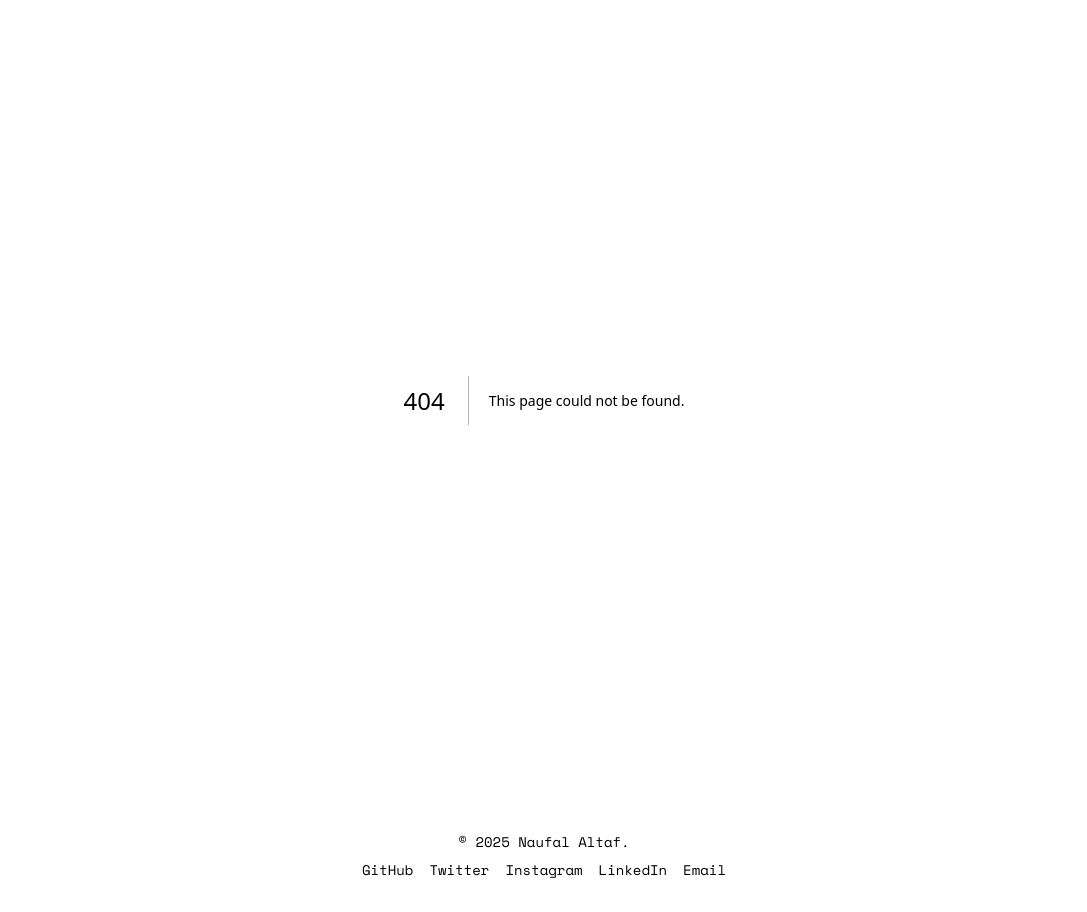
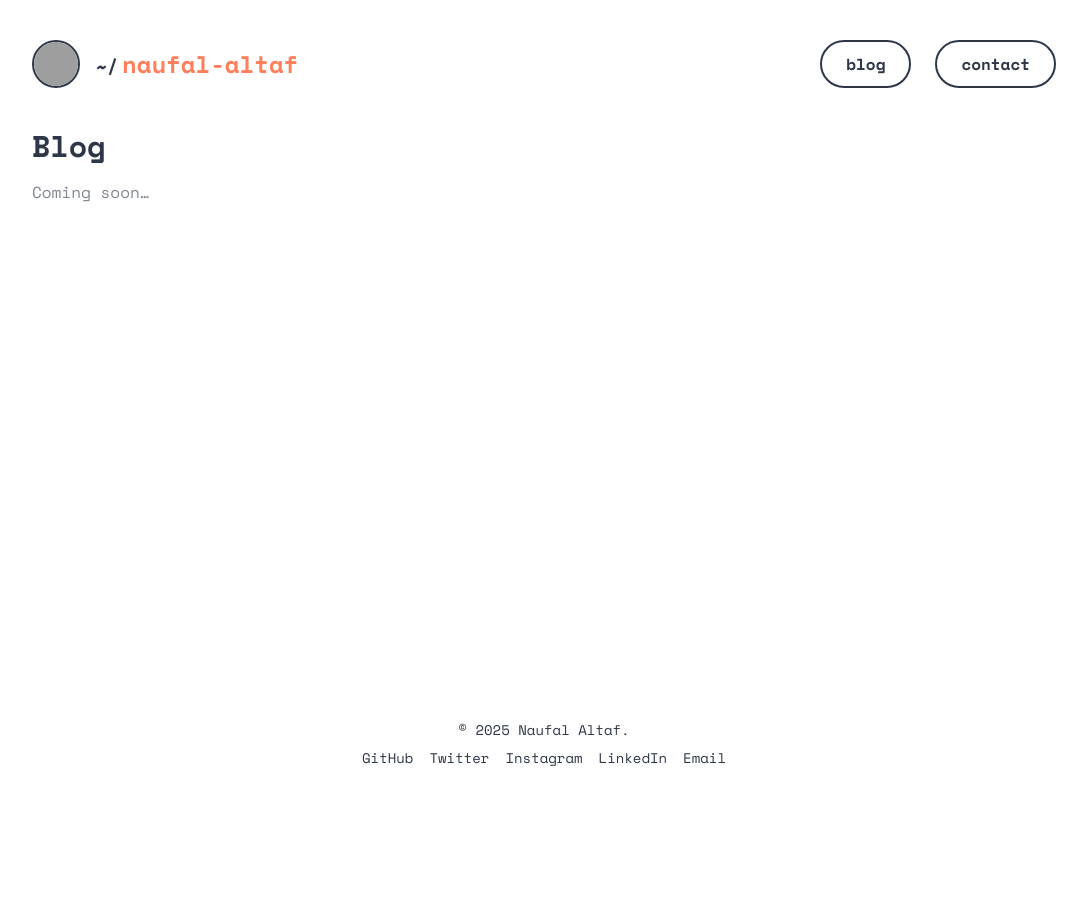
Before and after one commit to nawocci/site, a Next.js app: page /blog in a window 1280 px wide. Before the commit this address had no page. Shown: the whole page, without its empty margins (96-1183 px from the left). After the commit the page ends 800 px from the top, so only its background shows below. Built offline with nearby package versions, Linux system fonts and the light colour scheme; grey boxes are pictures that could not be loaded.

Commit message:
Implement a Navbar

```diff
--- a/next.config.ts
+++ b/next.config.ts
@@ -1,8 +1,15 @@
 import type { NextConfig } from "next";
 
 const nextConfig: NextConfig = {
-  /* config options here */
   reactCompiler: true,
+  images: {
+    remotePatterns: [
+      {
+        protocol: "https",
+        hostname: "avatars.githubusercontent.com",
+      },
+    ],
+  },
 };
 
 export default nextConfig;
--- a/package.json
+++ b/package.json
@@ -11,7 +11,8 @@
   "dependencies": {
     "next": "16.2.3",
     "react": "19.2.4",
-    "react-dom": "19.2.4"
+    "react-dom": "19.2.4",
+    "react-icons": "^5.6.0"
   },
   "devDependencies": {
     "@tailwindcss/postcss": "^4",
--- /dev/null
+++ b/src/app/blog/page.tsx
@@ -0,0 +1,8 @@
+export default function BlogPage() {
+  return (
+    <div className="font-mono">
+      <h1 className="text-3xl font-bold text-foreground mb-4">Blog</h1>
+      <p className="text-foreground/60">Coming soon…</p>
+    </div>
+  );
+}
--- a/src/app/layout.tsx
+++ b/src/app/layout.tsx
@@ -2,6 +2,7 @@ import type { Metadata } from "next";
 import { Inter, Space_Mono } from "next/font/google";
 import "./globals.css";
 import Footer from "@/components/Footer";
+import Navbar from "@/components/Navbar";
 
 const inter = Inter({
   subsets: ["latin"],
@@ -30,6 +31,7 @@ export default function RootLayout({
     >
       <body className="bg-background text-foreground font-sans min-h-screen flex flex-col">
         <div className="mx-auto flex w-full max-w-5xl flex-1 flex-col px-4 sm:px-6 lg:px-0">
+          <Navbar />
           <main className="flex-1">{children}</main>
           <Footer />
         </div>
--- /dev/null
+++ b/src/components/Navbar.tsx
@@ -0,0 +1,47 @@
+import Link from "next/link";
+import Image from "next/image";
+import { FiBookOpen, FiMail } from "react-icons/fi";
+
+const actionPillClasses =
+  "hidden rounded-full border-2 px-6 py-2.5 text-base font-bold text-foreground transition-colors hover:border-primary hover:text-primary md:inline-flex";
+
+const actionIconClasses =
+  "inline-flex h-10 w-10 items-center justify-center rounded-full border-2 text-foreground transition-colors hover:border-primary hover:text-primary md:hidden";
+
+export default function Navbar() {
+  return (
+    <nav className="-mx-4 border-b border-border px-4 py-6 font-mono sm:mx-0 sm:border-b-0 sm:px-0 sm:py-10">
+      <div className="flex items-center justify-between gap-3 sm:gap-4">
+        <Link href="/" className="group flex min-w-0 flex-1 items-center gap-2 sm:gap-4 cursor-pointer">
+          <div className="relative h-10 w-10 overflow-hidden rounded-full border-2 transition-transform group-hover:scale-110 sm:h-12 sm:w-12">
+            <Image
+              src="https://avatars.githubusercontent.com/nawocci"
+              alt="Naufal Altaf"
+              fill
+              className="object-cover"
+            />
+          </div>
+          <div className="flex min-w-0 items-baseline gap-1">
+            <span className="text-base font-bold text-foreground sm:text-lg">~/</span>
+            <span className="truncate text-xl font-bold text-primary sm:text-2xl">naufal-altaf</span>
+          </div>
+        </Link>
+
+        <div className="ml-2 flex shrink-0 items-center gap-4 sm:gap-6">
+          <Link href="/blog" className={actionPillClasses}>
+            blog
+          </Link>
+          <a href="mailto:naufal@altaf.xyz" className={actionPillClasses}>
+            contact
+          </a>
+          <Link href="/blog" aria-label="Blog" className={actionIconClasses}>
+            <FiBookOpen className="h-4 w-4" />
+          </Link>
+          <a href="mailto:naufal@altaf.xyz" aria-label="Contact" className={actionIconClasses}>
+            <FiMail className="h-4 w-4" />
+          </a>
+        </div>
+      </div>
+    </nav>
+  );
+}
```
Also changed, not shown: 1 other file (tests, documents, lock files or other folders).
